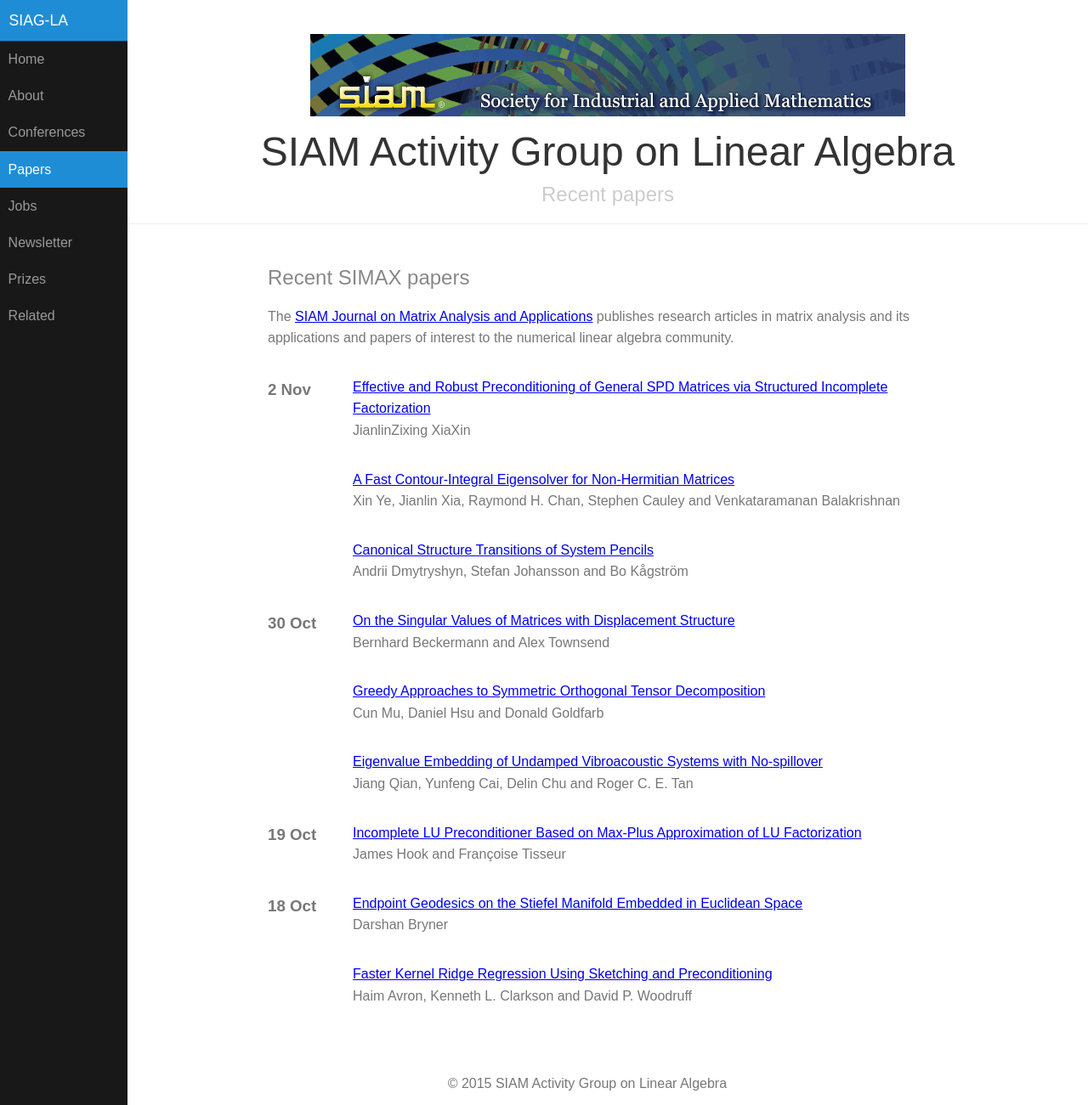
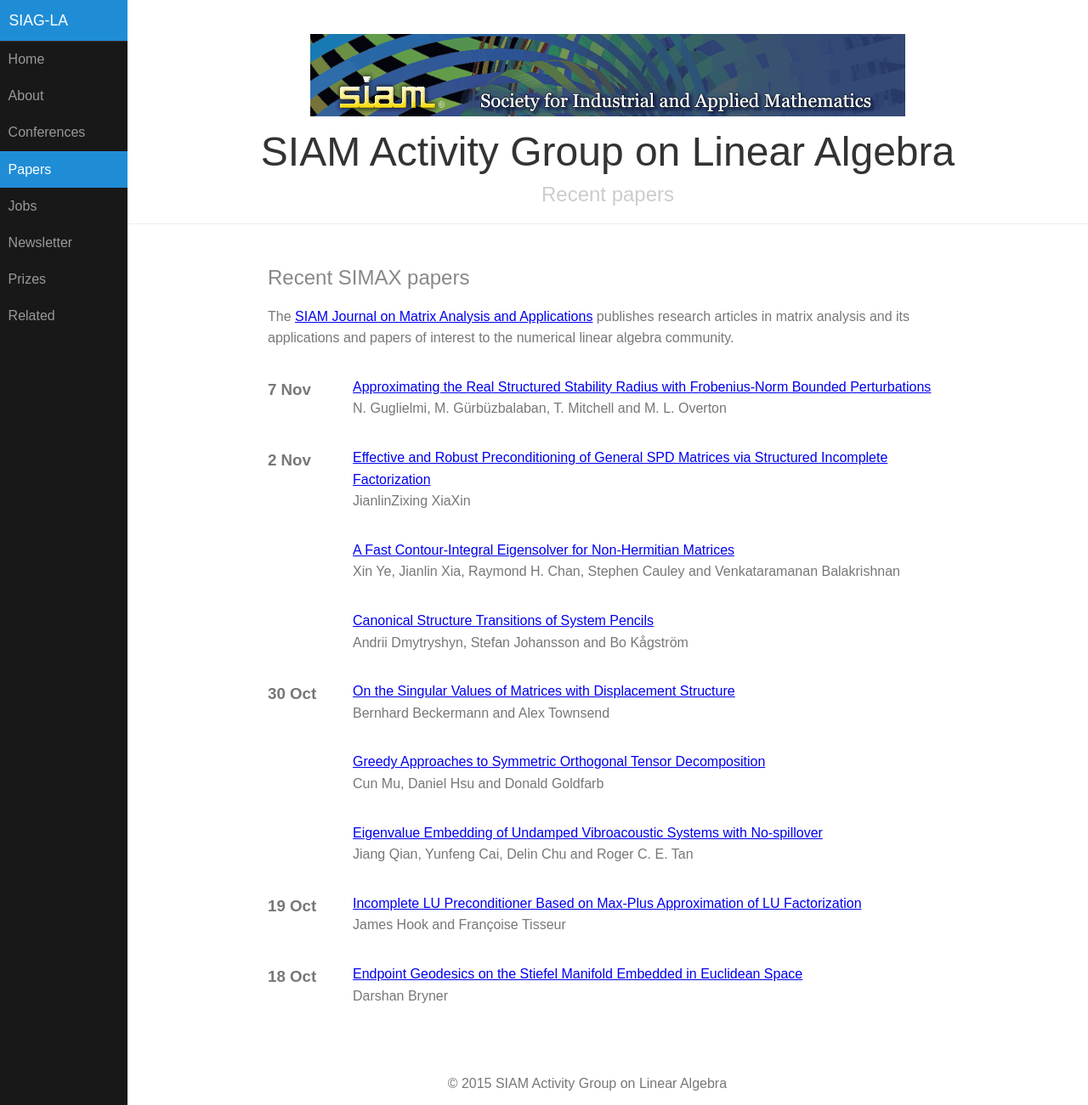
Before and after one commit to dbindel/siagla, a Jekyll site: the page built from simax.html, in a window 1280 px wide and 1301 px high. Shown: the whole window at 85% size. Built offline with Jekyll 4.4.1, drawn with Linux system fonts in a browser that asks for light colours.

Commit message:
Automated updates to simax.yml

```diff
--- a/_data/simax.yml
+++ b/_data/simax.yml
@@ -2462,3 +2462,12 @@
   title: Effective and Robust Preconditioning of General SPD Matrices via Structured
     Incomplete Factorization
   volume: '38'
+- authors: N. Guglielmi, M. G&#252;rb&#252;zbalaban, T. Mitchell and M. L. Overton
+  date: '2017-11-07T08:00:00Z'
+  doi: doi:10.1137/16M1110169
+  link: http://epubs.siam.org/doi/abs/10.1137/16M1110169?ai=s7&mi=3ezuvv&af=R
+  pp_end: '1353'
+  pp_start: '1323'
+  title: Approximating the Real Structured Stability Radius with Frobenius-Norm Bounded
+    Perturbations
+  volume: '38'
```
